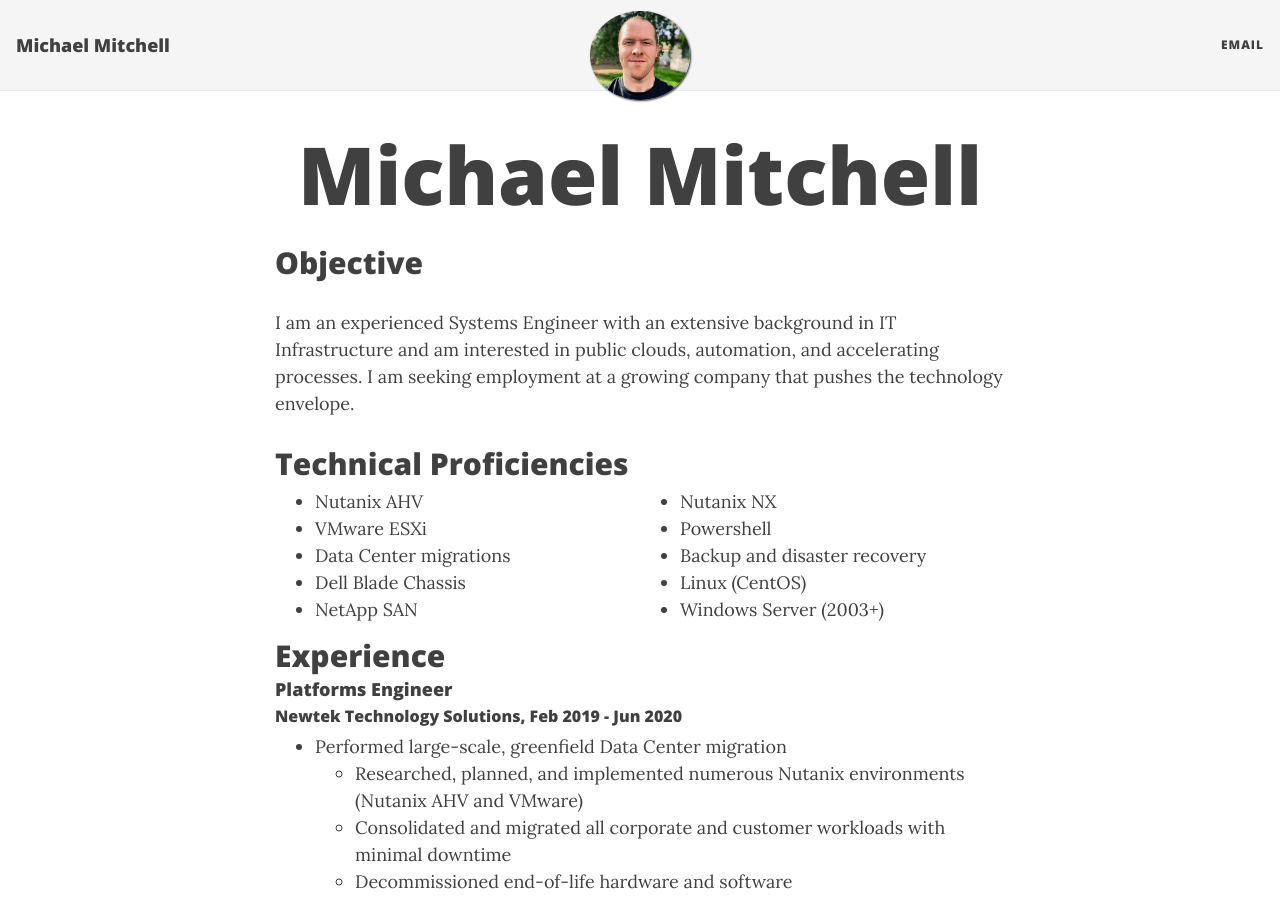
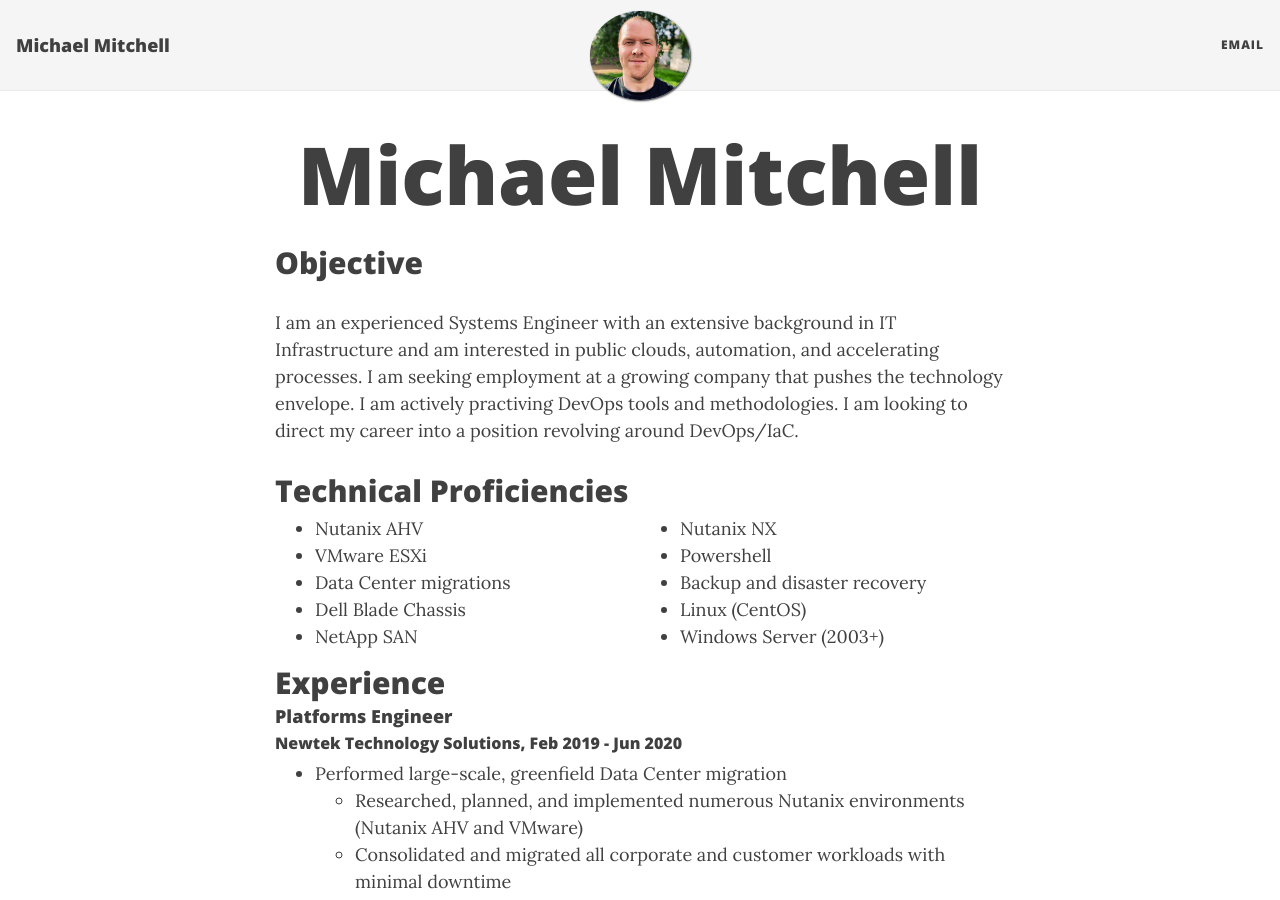
Before and after one commit to themichaelmitchell/themichaelmitchell.github.io, a Jekyll site: the page built from index.md, in a window 1280 px wide and 900 px high. Built offline with Jekyll 4.4.1, drawn with Linux system fonts in a browser that asks for light colours; nearby versions of some CDN libraries.

Commit message:
Objective devops

```diff
--- a/index.md
+++ b/index.md
@@ -5,7 +5,7 @@ title: Michael Mitchell
 ---
 
 ## Objective
-I am an experienced Systems Engineer with an extensive background in IT Infrastructure and am interested in public clouds, automation, and accelerating processes. I am seeking employment at a growing company that pushes the technology envelope.
+I am an experienced Systems Engineer with an extensive background in IT Infrastructure and am interested in public clouds, automation, and accelerating processes. I am seeking employment at a growing company that pushes the technology envelope. I am actively practiving DevOps tools and methodologies. I am looking to direct my career into a position revolving around DevOps/IaC.
 
 <!-- --- -->
 
```
